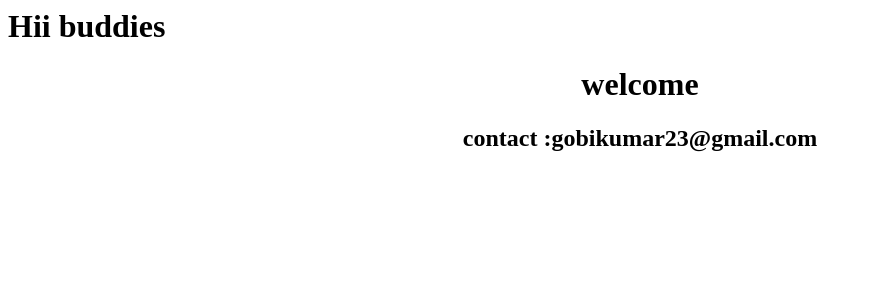
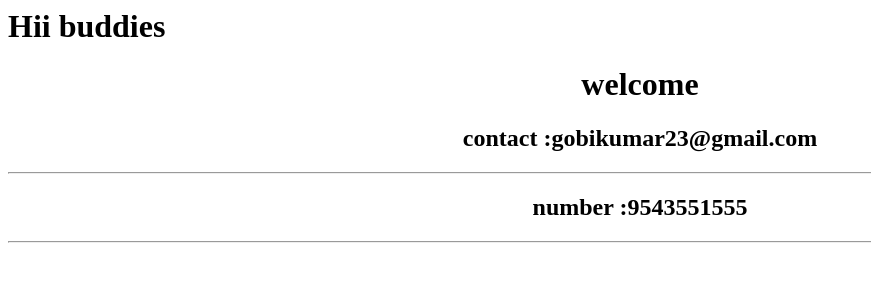
Before and after one commit to Gobikumar23/personaldemo, a plain HTML site: page index.html in a window 1280 px wide. Shown: the whole page, without its empty margins (0-871 px from the left). Drawn offline with Linux system fonts and the light colour scheme.

Commit message:
added extra

```diff
--- a/index.html
+++ b/index.html
@@ -8,3 +8,11 @@
     </h2>
 
 </center>
+
+<hr>
+<center>
+    <h2>
+        number :9543551555
+    </h2>
+</center>
+<hr>
```
